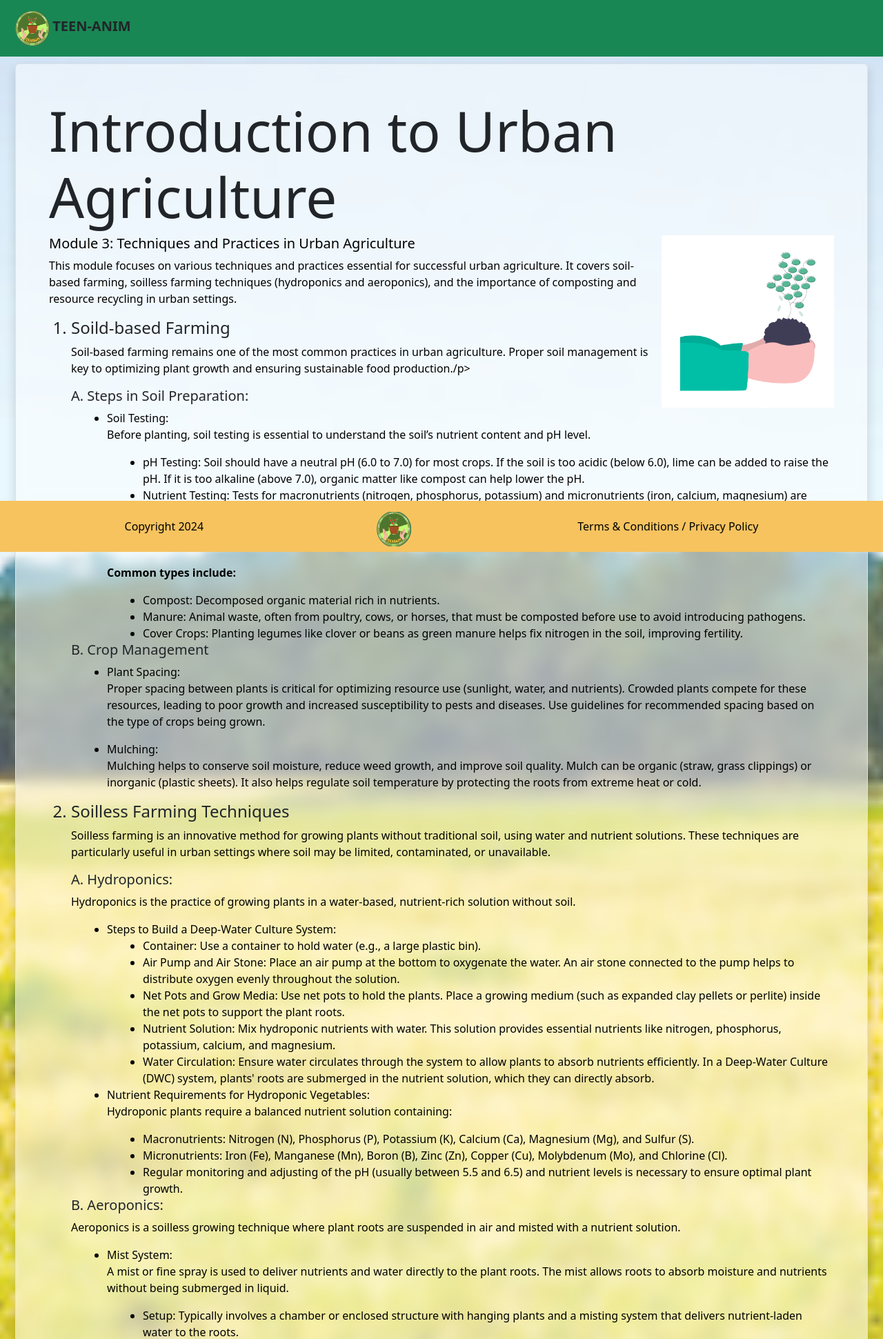
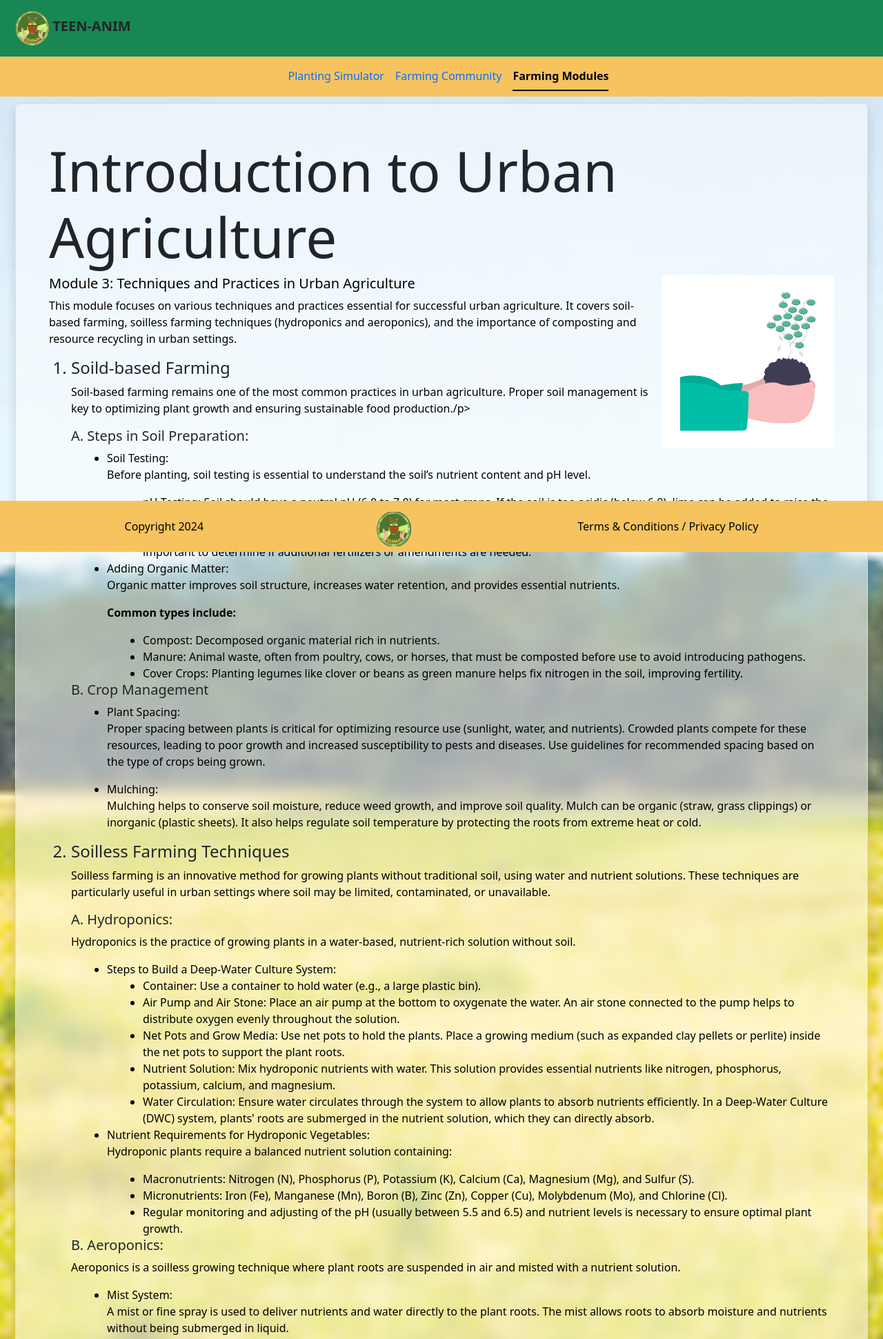
Before and after one commit to AXELAVARIAS/capstone, a PHP site: the page made by module files/Module3.html in a window 1280 px wide. Shown: the top 1941 px of the page at 69% size. Run offline with PHP 8.4, Linux system fonts and the light colour scheme.

Commit message:
Add files via upload

```diff
--- a/css/farmingmodule.css
+++ b/css/farmingmodule.css
@@ -3,6 +3,7 @@
 }
 .nav-bg{
     background-color: rgba(247, 195, 95, 1);
+
 }
 
 
--- a/module files/Module3.html
+++ b/module files/Module3.html
@@ -16,8 +16,21 @@
       </a>
     </div>
 </header>
-<div class="container-fluid">
-<div class="border rounded p-5 white shadow blurred" >
+<nav class=" navbar nav-bg justify-content-center">
+    <ul class="nav nav-underline ">
+      <li class="nav-item">
+        <a class="nav-link "  href="../simulator/simulation.html">Planting Simulator</a>
+      </li>
+      <li class="nav-item">
+        <a class="nav-link " aria-current="page" href="../html/community.html">Farming Community</a>
+      </li>
+      <li class="nav-item">
+        <a class="nav-link active"  aria-current="page"  href="../html/farmingmodule.html">Farming Modules</a>
+      </li>
+    </ul>
+    </nav>
+<div class="container-fluid ">
+<div class="border rounded p-5  shadow blurred " >
     <div class="clearfix">
         <h1 class="display-1" >Introduction to Urban Agriculture</h1>
             <img src="undraw_environment_iaus.png" class="module-image col-md-6 float-md-end mb-3 ms-md-3" alt="introductionpic">
--- a/module files/modules.css
+++ b/module files/modules.css
@@ -12,14 +12,9 @@
     object-fit: cover;
     margin-left: 10px ;
 }
-.white
-{
-    background-color: white;
-}
+
 .blurred{
     background-color: rgba(255, 255, 255,0.5);
-    border-radius: 20px;
-    border:1px solid black;
     backdrop-filter: blur(10px);
     width: auto;
     height: auto;
@@ -27,11 +22,10 @@
     margin-left: 10px;
     margin-top: 10px;
     margin-bottom: 10px;
-}
-.button{
-    background-color: #213A58;
 
 }
+
+
 .module-image{
     height: 250px;
     width: 250px;
```
Also changed, not shown: html/community.html (+5 -6 lines), html/farmingmodule.html (+5 -6 lines), html/plantinder.html (+7 -7 lines), module files/Module1.html (+13 -0 lines), module files/Module2.html (+13 -0 lines), simulator/simulation.html (+5 -6 lines).
